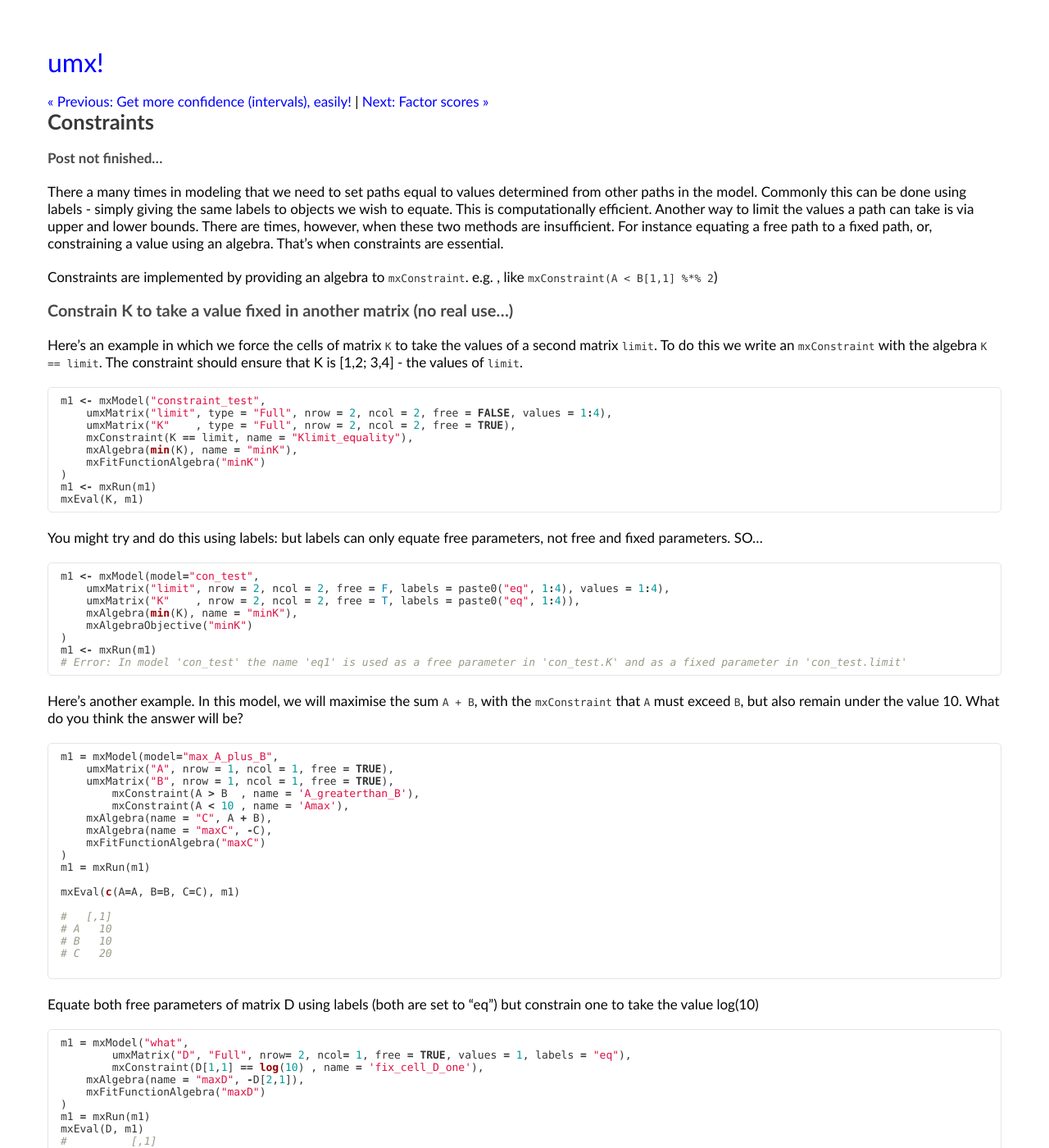
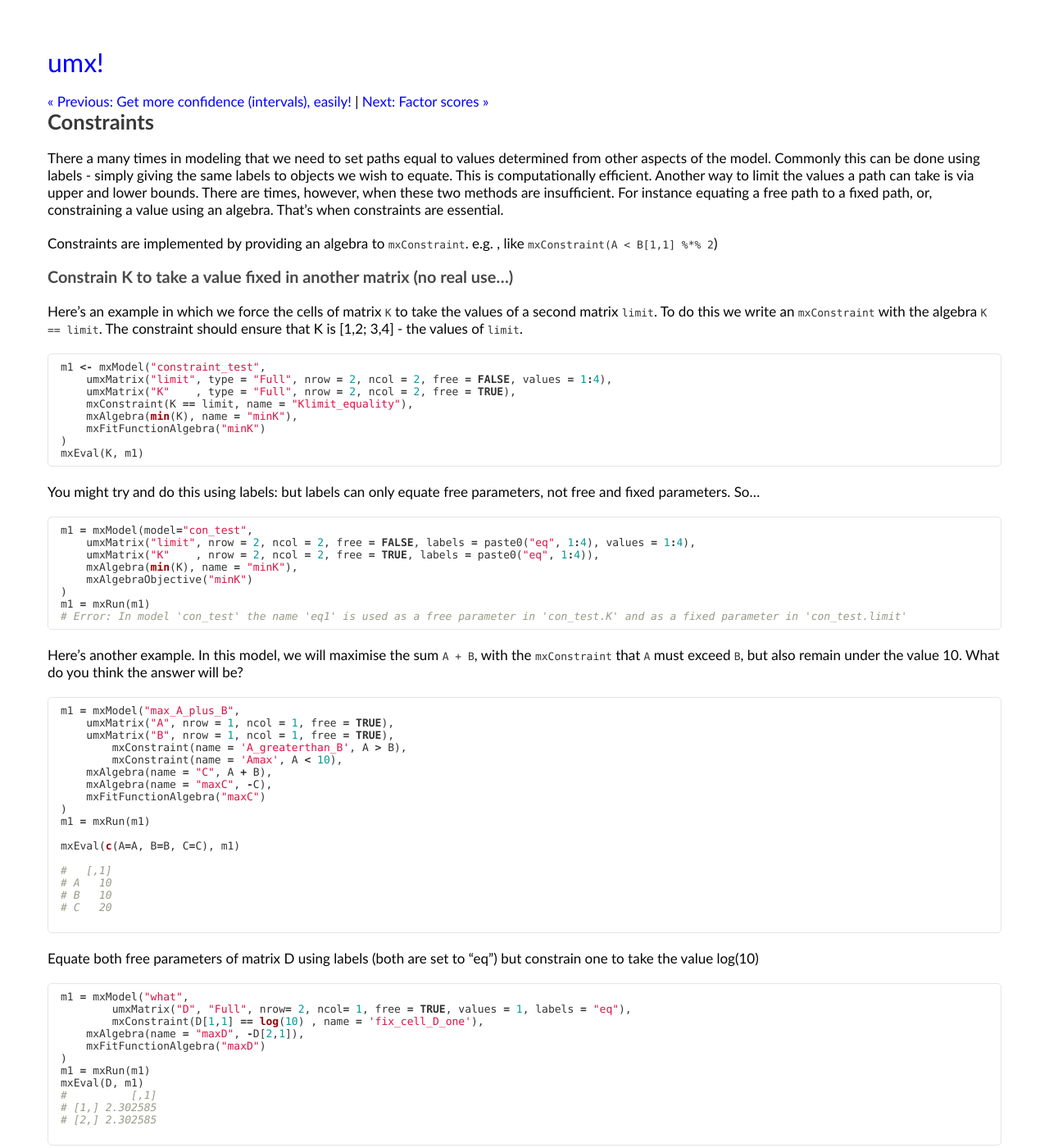
Before and after one commit to tbates/tbates.github.io, a Jekyll site: the page built from _posts/1995-02-13-detailed-Constraints.markdown, in a window 1280 px wide and 1400 px high. Shown: the whole window at 82% size. Built offline with Jekyll 4.4.1, drawn with Linux system fonts in a browser that asks for light colours.

Commit message:
no message

````diff
--- a/_posts/1995-02-13-detailed-Constraints.markdown
+++ b/_posts/1995-02-13-detailed-Constraints.markdown
@@ -6,9 +6,7 @@ comments: true
 categories: advanced
 ---
 
-#### Post not finished...
-
-There a many times in modeling that we need to set paths equal to values determined from other paths in the model. Commonly this can be done using labels - simply giving the same labels to objects we wish to equate. This is computationally efficient. Another way to limit the values a path can take is via upper and lower bounds. There are times, however, when these two methods are insufficient. For instance equating a free path to a fixed path, or, constraining a value using an algebra. That's when constraints are essential.
+There a many times in modeling that we need to set paths equal to values determined from other aspects of the model. Commonly this can be done using labels - simply giving the same labels to objects we wish to equate. This is computationally efficient. Another way to limit the values a path can take is via upper and lower bounds. There are times, however, when these two methods are insufficient. For instance equating a free path to a fixed path, or, constraining a value using an algebra. That's when constraints are essential.
 
 Constraints are implemented by providing an algebra to `mxConstraint`. e.g. , like `mxConstraint(A < B[1,1] %*% 2`)
 
@@ -24,31 +22,30 @@ m1 <- mxModel("constraint_test",
     mxAlgebra(min(K), name = "minK"),
     mxFitFunctionAlgebra("minK")
 )
-m1 <- mxRun(m1)
 mxEval(K, m1)
 ```
 
-You might try and do this using labels: but labels can only equate free parameters, not free and fixed parameters. SO...
+You might try and do this using labels: but labels can only equate free parameters, not free and fixed parameters. So...
 
 ```r
-m1 <- mxModel(model="con_test",
-    umxMatrix("limit", nrow = 2, ncol = 2, free = F, labels = paste0("eq", 1:4), values = 1:4),
-    umxMatrix("K"    , nrow = 2, ncol = 2, free = T, labels = paste0("eq", 1:4)),
+m1 = mxModel(model="con_test",
+    umxMatrix("limit", nrow = 2, ncol = 2, free = FALSE, labels = paste0("eq", 1:4), values = 1:4),
+    umxMatrix("K"    , nrow = 2, ncol = 2, free = TRUE, labels = paste0("eq", 1:4)),
     mxAlgebra(min(K), name = "minK"),
     mxAlgebraObjective("minK")
 )
-m1 <- mxRun(m1)
+m1 = mxRun(m1)
 # Error: In model 'con_test' the name 'eq1' is used as a free parameter in 'con_test.K' and as a fixed parameter in 'con_test.limit'
 ```
 
 Here's another example. In this model, we will maximise the sum `A + B`, with the `mxConstraint` that `A` must exceed `B`, but also remain under the value 10. What do you think the answer will be?
 
 ```r
-m1 = mxModel(model="max_A_plus_B",
+m1 = mxModel("max_A_plus_B",
     umxMatrix("A", nrow = 1, ncol = 1, free = TRUE),
     umxMatrix("B", nrow = 1, ncol = 1, free = TRUE),
-	mxConstraint(A > B  , name = 'A_greaterthan_B'),
-	mxConstraint(A < 10 , name = 'Amax'),
+	mxConstraint(name = 'A_greaterthan_B', A > B),
+	mxConstraint(name = 'Amax', A < 10),
     mxAlgebra(name = "C", A + B),
     mxAlgebra(name = "maxC", -C),
     mxFitFunctionAlgebra("maxC")
--- a/_posts/1995-02-14-detailed-Confidence.markdown
+++ b/_posts/1995-02-14-detailed-Confidence.markdown
@@ -52,11 +52,11 @@ gear_with_gear    0.26895182     0.7856374
 
 ```
 
-## More about ?confint.MxModel
+## More about ?umxConfint.MxModel
 
 ### parm
 the `parm` parameter defaults to "existing": Show existing confidence intervals (and create all if none exist).
-The alternative is to give a vector of names, like
+The alternative is to give a vector of names.
 
 ### level = 0.95
 The default confidence interval is 95%. You can ask for others, for instance .99
@@ -66,7 +66,7 @@ umxConfint(m1, run = TRUE, level = .99)
 ```
 
 ### run = FALSE
-By default this function doesn't run the model. That's because CIs can be computationally intensive.
+By default umxConfint doesn't run the model (that's because CIs can be computationally intensive). Might change in future.
 
 ```r
 umxConfint(m1, run = FALSE)
````
